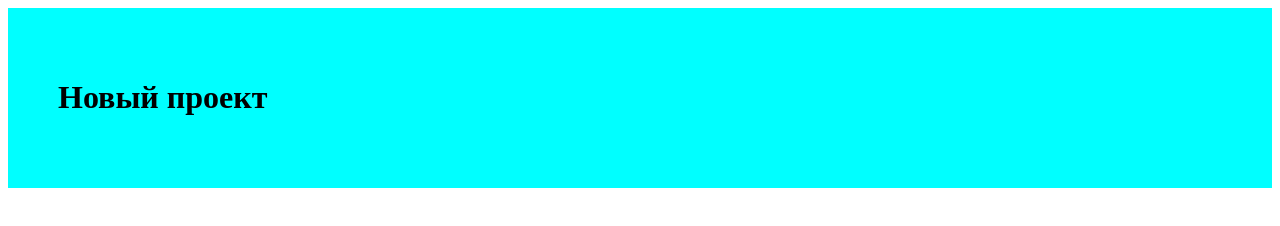
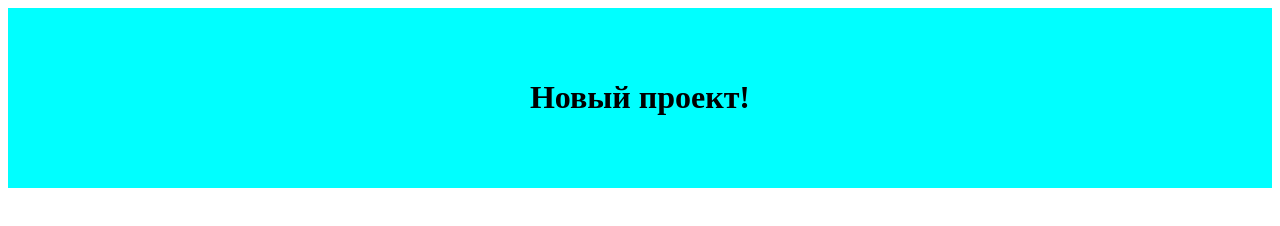
Before and after one commit to ElFrontal/test-project, a plain HTML site: page src/index.html in a window 1280 px wide. Drawn offline with Linux system fonts and the light colour scheme.

Commit message:
header new

```diff
--- a/src/css/main.css
+++ b/src/css/main.css
@@ -1,4 +1,5 @@
 .header {
     padding: 50px;
     background: aqua;
+    text-align: center;
 }
--- a/src/index.html
+++ b/src/index.html
@@ -9,7 +9,7 @@
 </head>
 <body>
     <header class="header">
-        <h1>Новый проект</h1>
+        <h1>Новый проект!</h1>
     </header>
 </body>
 </html>
```
